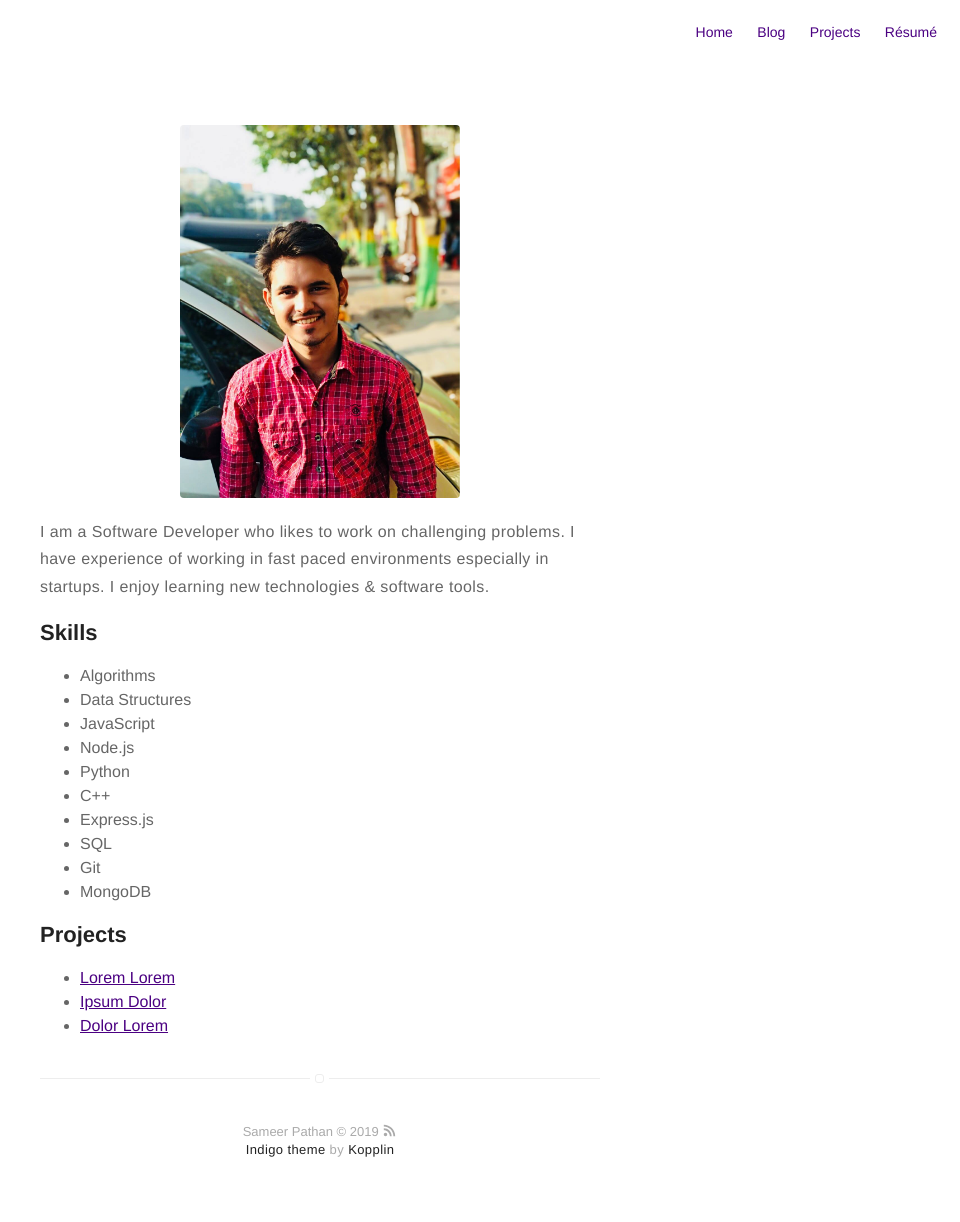
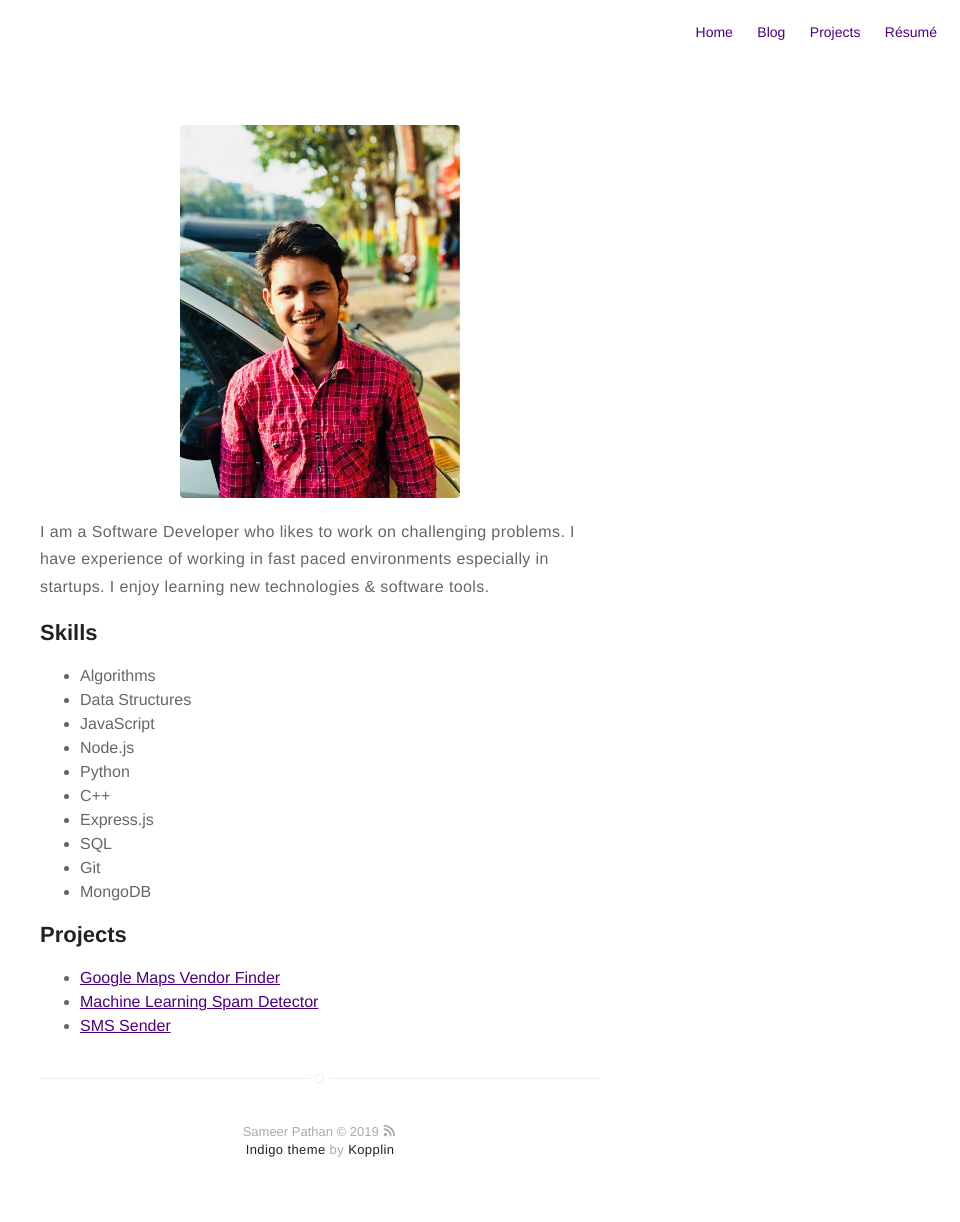
Before and after one commit to samdcoder/samdcoder.github.io, a Jekyll site: the page built from about.md, in a window 1280 px wide. Shown: the whole page, without its empty margins (320-1280 px from the left). Built offline with Jekyll 4.4.1, drawn with Linux system fonts in a browser that asks for light colours.

Commit message:
updated projects

```diff
--- a/about.md
+++ b/about.md
@@ -28,7 +28,7 @@ I enjoy learning new technologies & software tools.
 <h2>Projects</h2>
 
 <ul>
-	<li><a href="https://github.com/">Lorem Lorem</a></li>
-	<li><a href="https://github.com/">Ipsum Dolor</a></li>
-	<li><a href="https://github.com/">Dolor Lorem</a></li>
+	<li><a href="https://github.com/samdcoder/google-maps-polygon">Google Maps Vendor Finder</a></li>
+	<li><a href="https://github.com/samdcoder/spam-detector">Machine Learning Spam Detector</a></li>
+	<li><a href="https://github.com/samdcoder/sms-sender">SMS Sender</a></li>
 </ul>
```
